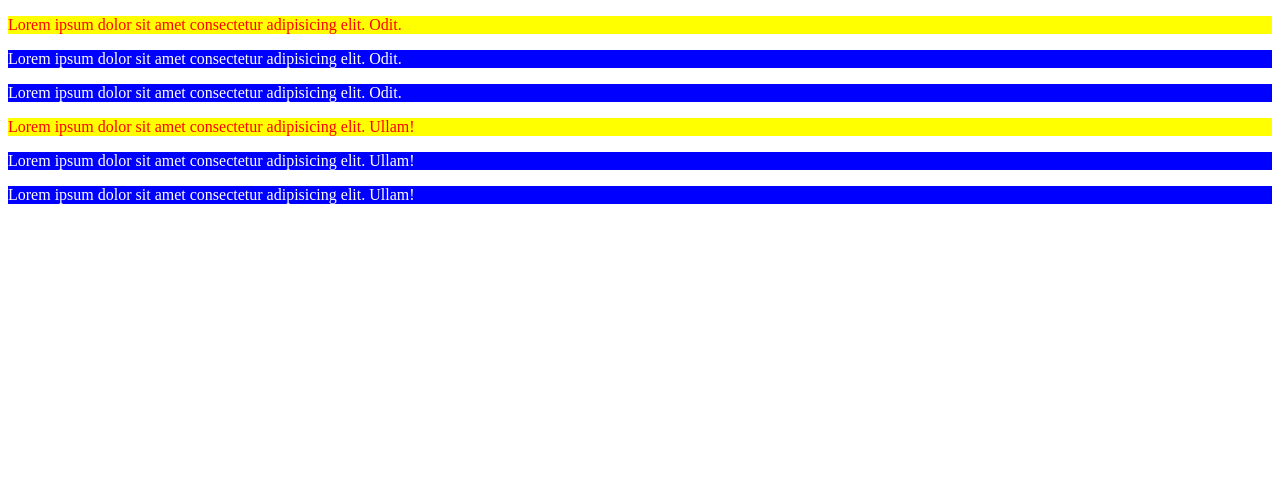
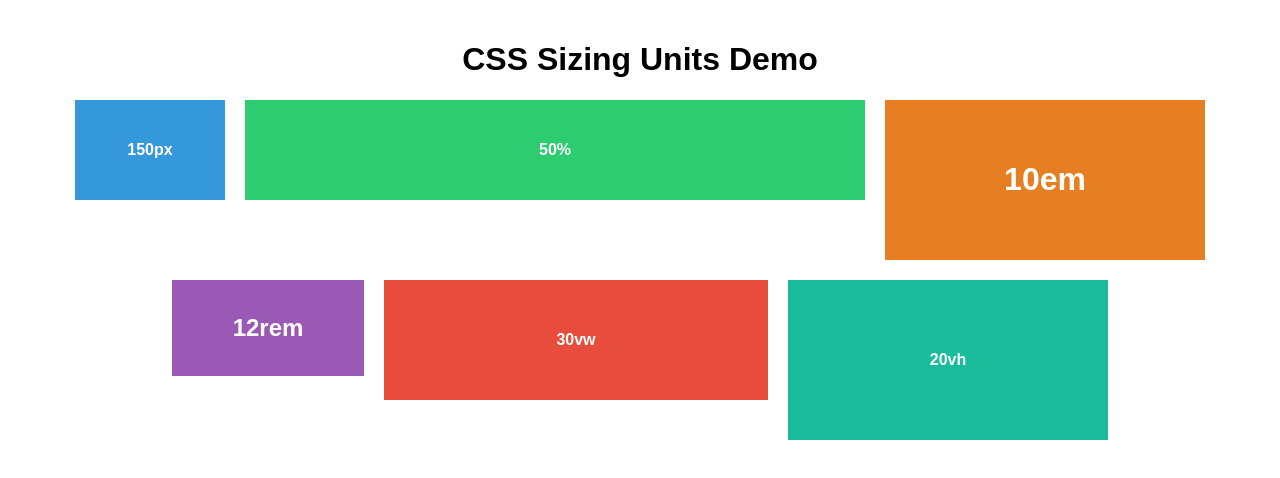
Before and after one commit to hashir0260/Web-Development-Learning-Progress, a plain HTML site: page Day 7/index.html in a window 1280 px wide. Drawn offline with Linux system fonts and the light colour scheme.

Commit message:
Learned diffrent sizing units in CSS

```diff
--- a/Day 7/index.html
+++ b/Day 7/index.html
@@ -1,33 +1,84 @@
 <!DOCTYPE html>
 <html lang="en">
 <head>
-    <meta charset="UTF-8">
-    <meta name="viewport" content="width=device-width, initial-scale=1.0">
-    <title>Document</title>
+  <meta charset="UTF-8">
+  <title>CSS Sizing Units Practice</title>
+  <style>
+    body {
+      font-family: Arial, sans-serif;
+      margin: 0;
+      padding: 20px;
+    }
+
+    h1 {
+      text-align: center;
+    }
+
+    .box-container {
+      display: flex;
+      flex-wrap: wrap;
+      gap: 20px;
+      justify-content: center;
+    }
+
+    .box {
+      color: white;
+      display: flex;
+      align-items: center;
+      justify-content: center;
+      font-weight: bold;
+    }
+
+    .px-box {
+      width: 150px;
+      height: 100px;
+      background-color: #3498db;
+    }
+
+    .percent-box {
+      width: 50%;
+      height: 100px;
+      background-color: #2ecc71;
+    }
+
+    .em-box {
+      font-size: 2em;
+      width: 10em;
+      height: 5em;
+      background-color: #e67e22;
+    }
+
+    .rem-box {
+      font-size: 1.5rem;
+      width: 12rem;
+      height: 6rem;
+      background-color: #9b59b6;
+    }
+
+    .vw-box {
+      width: 30vw;
+      height: 15vh;
+      background-color: #e74c3c;
+    }
+
+    .vh-box {
+      width: 25vw;
+      height: 20vh;
+      background-color: #1abc9c;
+    }
+
+  </style>
 </head>
 <body>
+  <h1>CSS Sizing Units Demo</h1>
 
-    <style>
-        p:first-child{
-            color: red;
-            background-color: yellow;
-        }
-        div p{
-            background-color: blue;
-            color: white;
-        }
-    </style>
-
-
-    <div>
-        <p>Lorem ipsum dolor sit amet consectetur adipisicing elit. Odit.</p>
-        <p>Lorem ipsum dolor sit amet consectetur adipisicing elit. Odit.</p>
-        <p>Lorem ipsum dolor sit amet consectetur adipisicing elit. Odit.</p>
-    </div>
-    <div>
-        <p>Lorem ipsum dolor sit amet consectetur adipisicing elit. Ullam!</p>
-        <p>Lorem ipsum dolor sit amet consectetur adipisicing elit. Ullam!</p>
-        <p>Lorem ipsum dolor sit amet consectetur adipisicing elit. Ullam!</p>
-    </div>
+  <div class="box-container">
+    <div class="box px-box">150px</div>
+    <div class="box percent-box">50%</div>
+    <div class="box em-box">10em</div>
+    <div class="box rem-box">12rem</div>
+    <div class="box vw-box">30vw</div>
+    <div class="box vh-box">20vh</div>
+  </div>
 </body>
 </html>
```
